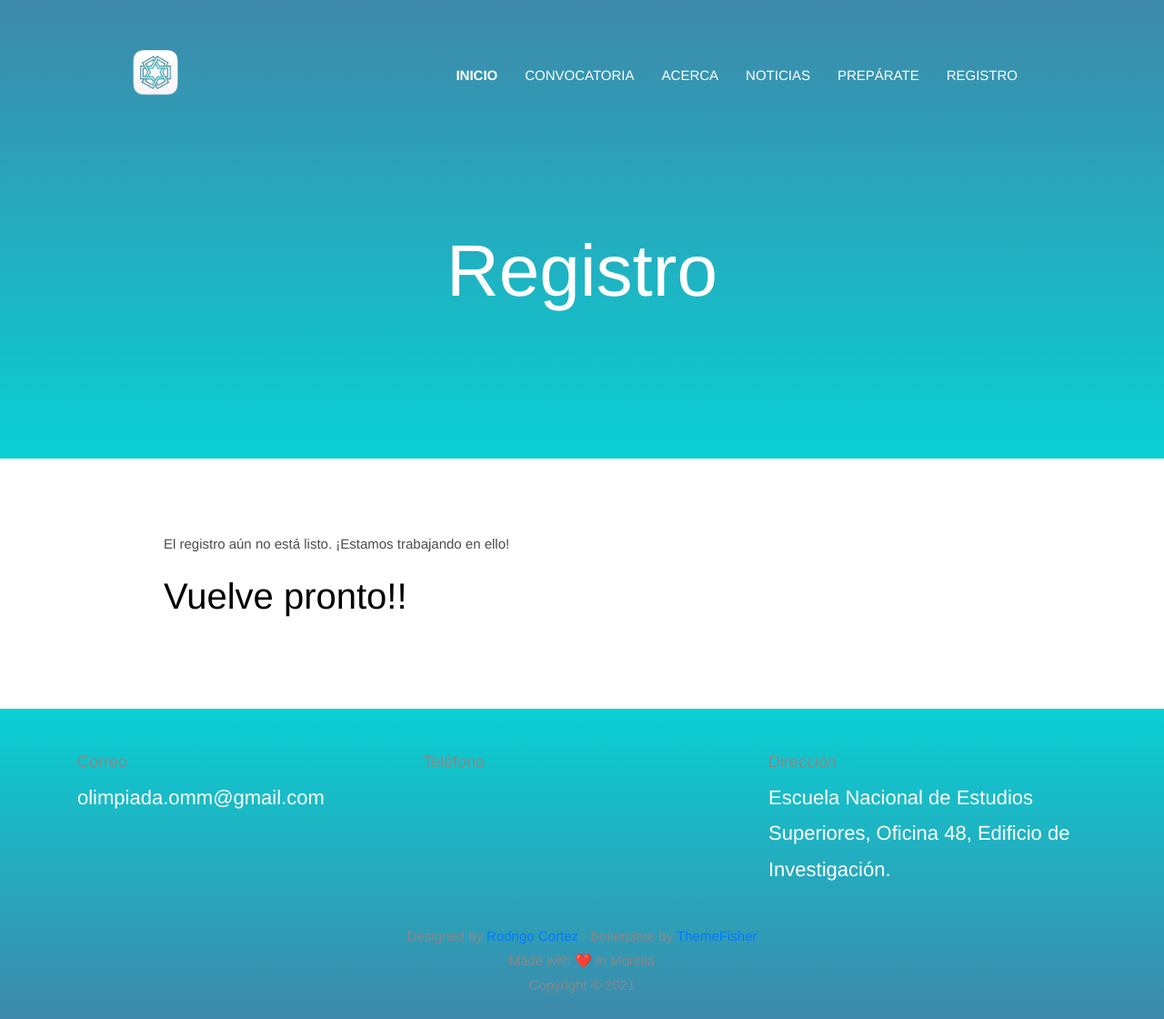
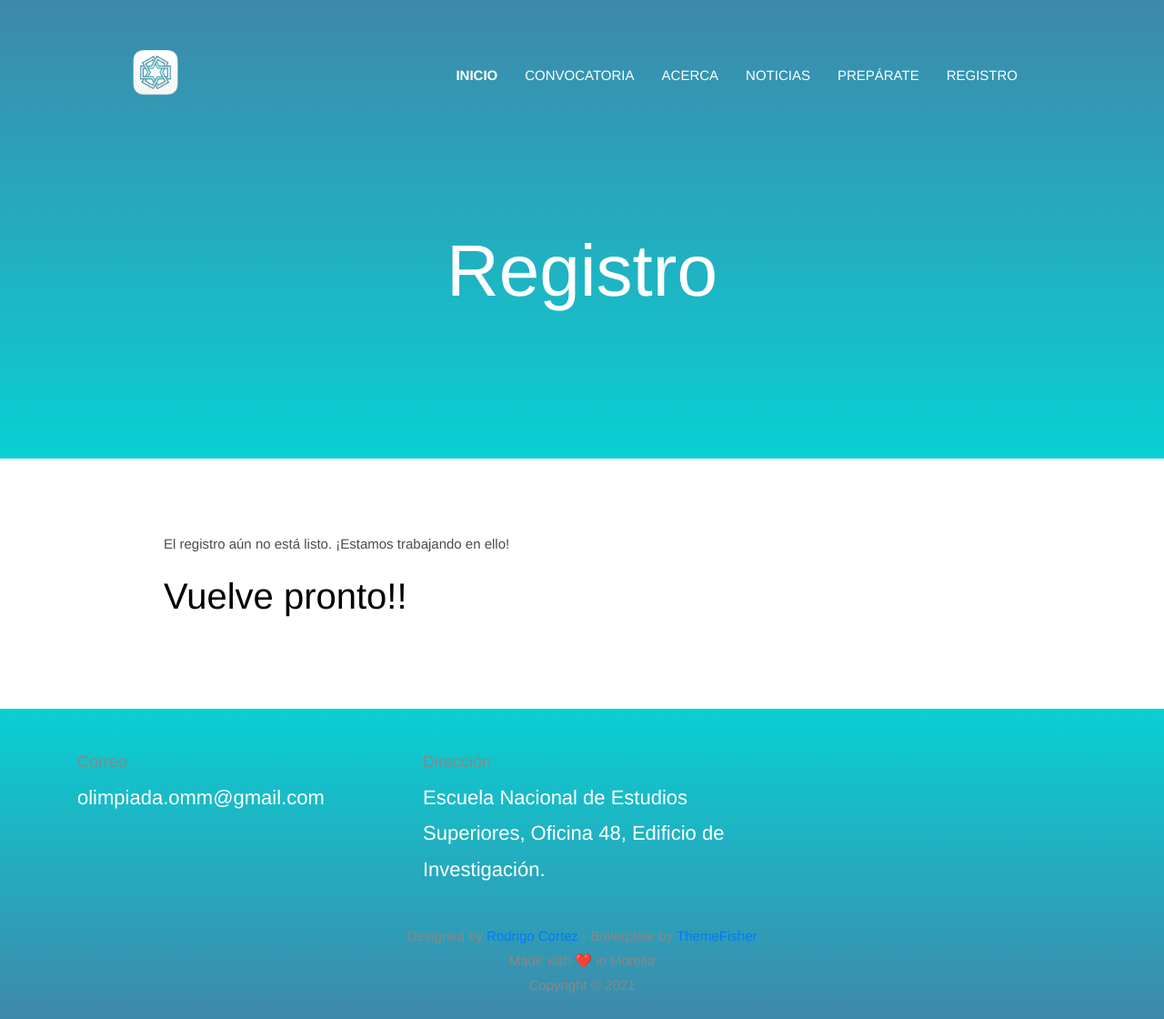
Before and after one commit to OlimpiadaMatematicasMichoacan/WOMM, a Jekyll site: the page built from _pages/registro.md, in a window 1280 px wide and 1120 px high. Shown: the whole window at 91% size. Built offline with Jekyll 4.4.1, drawn with Linux system fonts in a browser that asks for light colours.

Commit message:
removed telefono

```diff
--- a/_includes/footer.html
+++ b/_includes/footer.html
@@ -7,10 +7,7 @@
           <h5 class="text-light">Correo</h5>
           <p class="text-white paragraph-lg font-secondary">{{ site.data.settings.email }}</p>
         </div>
-        <div class="col-md-4">
-          <h5 class="text-light">Teléfono</h5>
-          <p class="text-white paragraph-lg font-secondary">{{ site.data.settings.phone }}</p>
-        </div>
+
         <div class="col-md-4">
           <h5 class="text-light">Dirección</h5>
           <p class="text-white paragraph-lg font-secondary">{{ site.data.settings.address }}</p>
```
